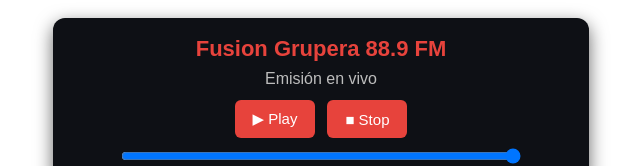
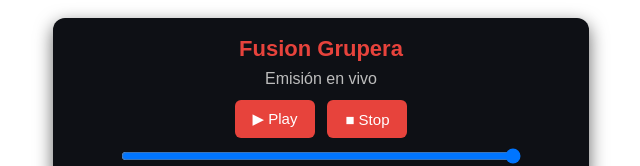
Before and after one commit to Crysys2025/fusiongrupera, a plain HTML site: page index.html in a window 1280 px wide. Shown: the top 166 px of the page, without its empty margins (319-959 px from the left). Drawn offline with Linux system fonts and the light colour scheme.

Commit message:
Update index.html

```diff
--- a/index.html
+++ b/index.html
@@ -11,7 +11,7 @@
 </style>
 
 <div class="rp1">
-  <h2>Fusion Grupera 88.9 FM</h2>
+  <h2>Fusion Grupera</h2>
   <p>Emisión en vivo</p>
   <div class="controls">
     <button class="btn" id="playBtn1" aria-label="Play/Pause">▶ Play</button>
```
